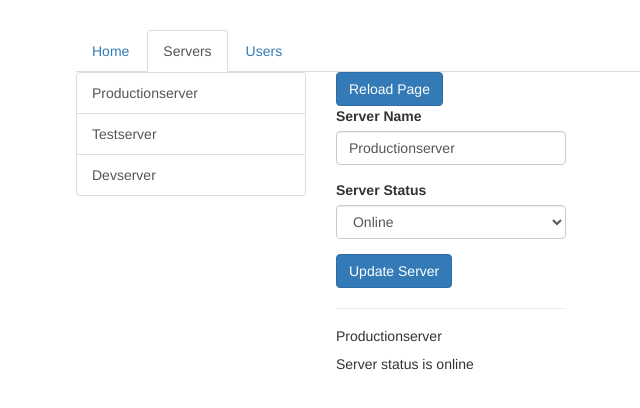
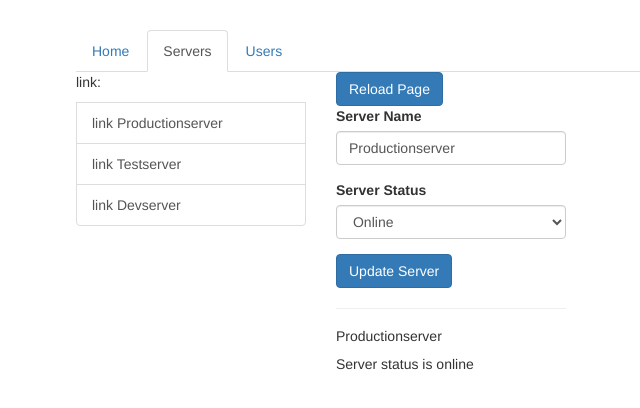
Before and after one commit to HennadiiZ/angularUdMaxShwBasics, an Angular app in the folder basics/: page /servers in a window 1280 px wide. Shown: the top 408 px of the page, without its empty margins (189-829 px from the left). Built offline with nearby package versions, Linux system fonts and the light colour scheme.

Commit message:
137. Passing Query Parameters and Fragments

```diff
--- a/basics/src/app/app.module.ts
+++ b/basics/src/app/app.module.ts
@@ -14,6 +14,9 @@ import { HttpClientModule } from '@angular/common/http';
 const appRoutes: Routes = [
   { path: '', component: HomeComponent }, // localhost:4200/
   { path: 'servers', component: ServersComponent }, // localhost:4200/servers
+  { path: 'servers/:id/edit', component: EditServerComponent }, // localhost:4200/servers/1/edit
+
+
   { path: 'users', component: UsersComponent }, // localhost:4200/users
   // { path: 'users/1', component: UserComponent } // localhost:4200/users/user-id
   // { path: 'users/2', component: UserComponent } // localhost:4200/users/user-id
@@ -69,3 +72,5 @@ export class AppModule { }
 // 135. Fetching Route Parameters Reactively
 
 // 136. An Important Note about Route
+
+// 137. Passing Query Parameters and Fragments
--- a/basics/src/app/home/home.component.html
+++ b/basics/src/app/home/home.component.html
@@ -1,3 +1,4 @@
 <h4>Welcome to Server Manager 4.0</h4>
 <p>Manage your Servers and Users.</p>
-<button class="btn btn-primary" (click)="onLoadSevers()">Load All Servers</button>
+<!-- <button class="btn btn-primary" (click)="onLoadSevers()">Load All Servers</button> -->
+<button class="btn btn-primary" (click)="onLoadSever(1)">Load Server 1</button>
--- a/basics/src/app/home/home.component.ts
+++ b/basics/src/app/home/home.component.ts
@@ -15,4 +15,8 @@ export class HomeComponent implements OnInit {
   onLoadSevers(): void {
     this.router.navigate(['/servers']);
   }
+
+  onLoadSever(id: number): void {
+    this.router.navigate(['/servers', id, 'edit'], { queryParams: {allowEdit: '1'}, fragment: 'loading' });
+  }
 }
--- a/basics/src/app/servers/servers.component.html
+++ b/basics/src/app/servers/servers.component.html
@@ -1,11 +1,24 @@
 <div class="row">
   <div class="col-xs-12 col-sm-4">
     <div class="list-group">
-      <a
+      <!-- <a
+        [routerLink]="['/servers', 5, 'edit']"
+        [queryParams]="{allowEdit: '1'}"
+        [fragment]="'loading'"
         href="#"
         class="list-group-item"
         *ngFor="let server of servers">
         {{ server.name }}
+      </a> -->
+      <p>link:</p>
+      <a
+        [routerLink]="['/servers', 5, 'edit']"
+        [queryParams]="{allowEdit: '1'}"
+        [fragment]="'loading'"
+        href="#"
+        class="list-group-item"
+        *ngFor="let server of servers">
+      link {{ server.name }}
       </a>
     </div>
   </div>
--- a/basics/src/app/users/user/user.component.ts
+++ b/basics/src/app/users/user/user.component.ts
@@ -9,8 +9,8 @@ import { Subscription } from 'rxjs';
 })
 export class UserComponent implements OnInit, OnDestroy {
   user!: {id: number, name: string};
-  subscriptions!: Subscription;
-  // subscriptions = new Subscription();
+  // subscriptions!: Subscription;
+  subscriptions = new Subscription();
 
   constructor(private route: ActivatedRoute) {}
 
```
